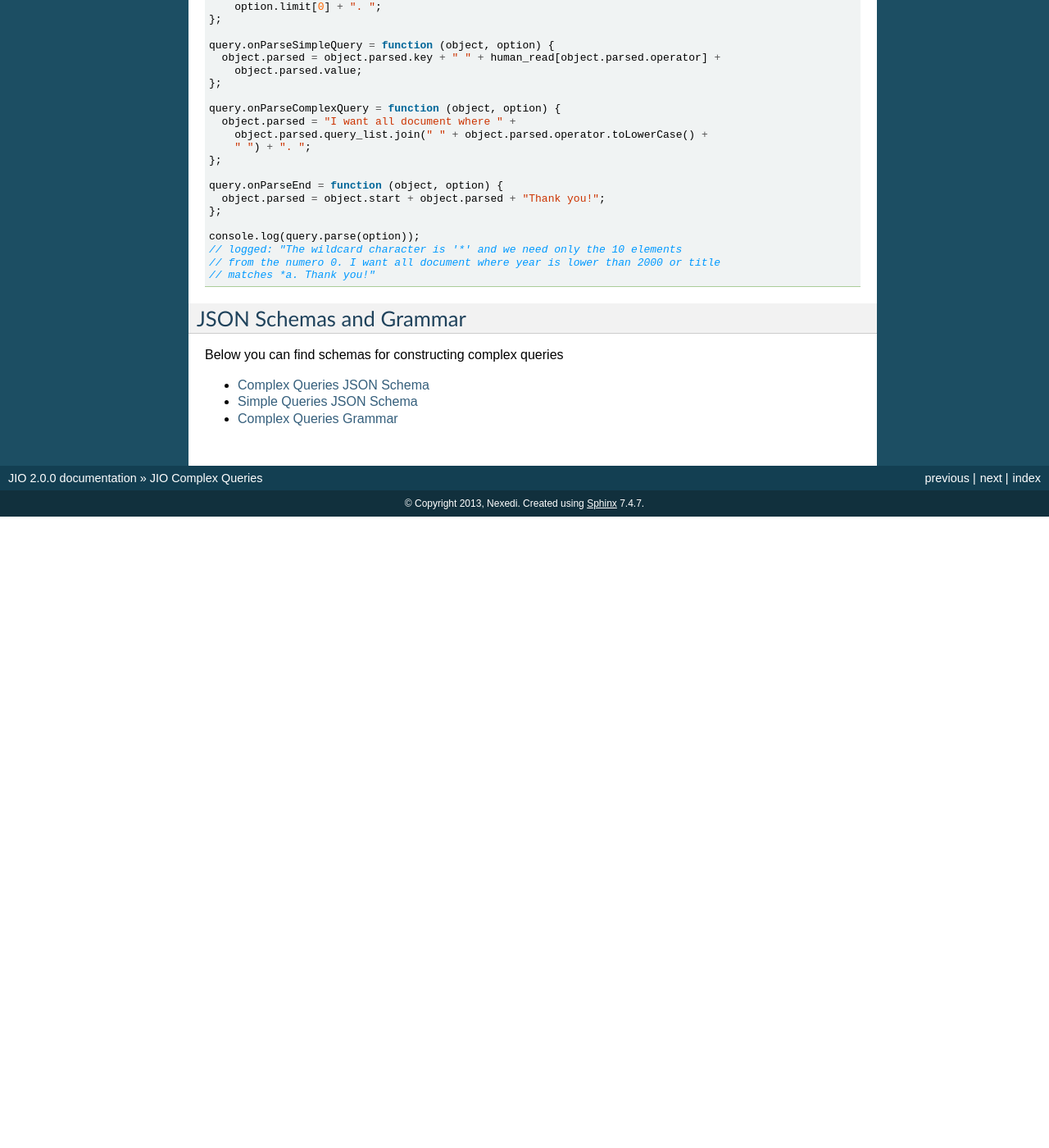
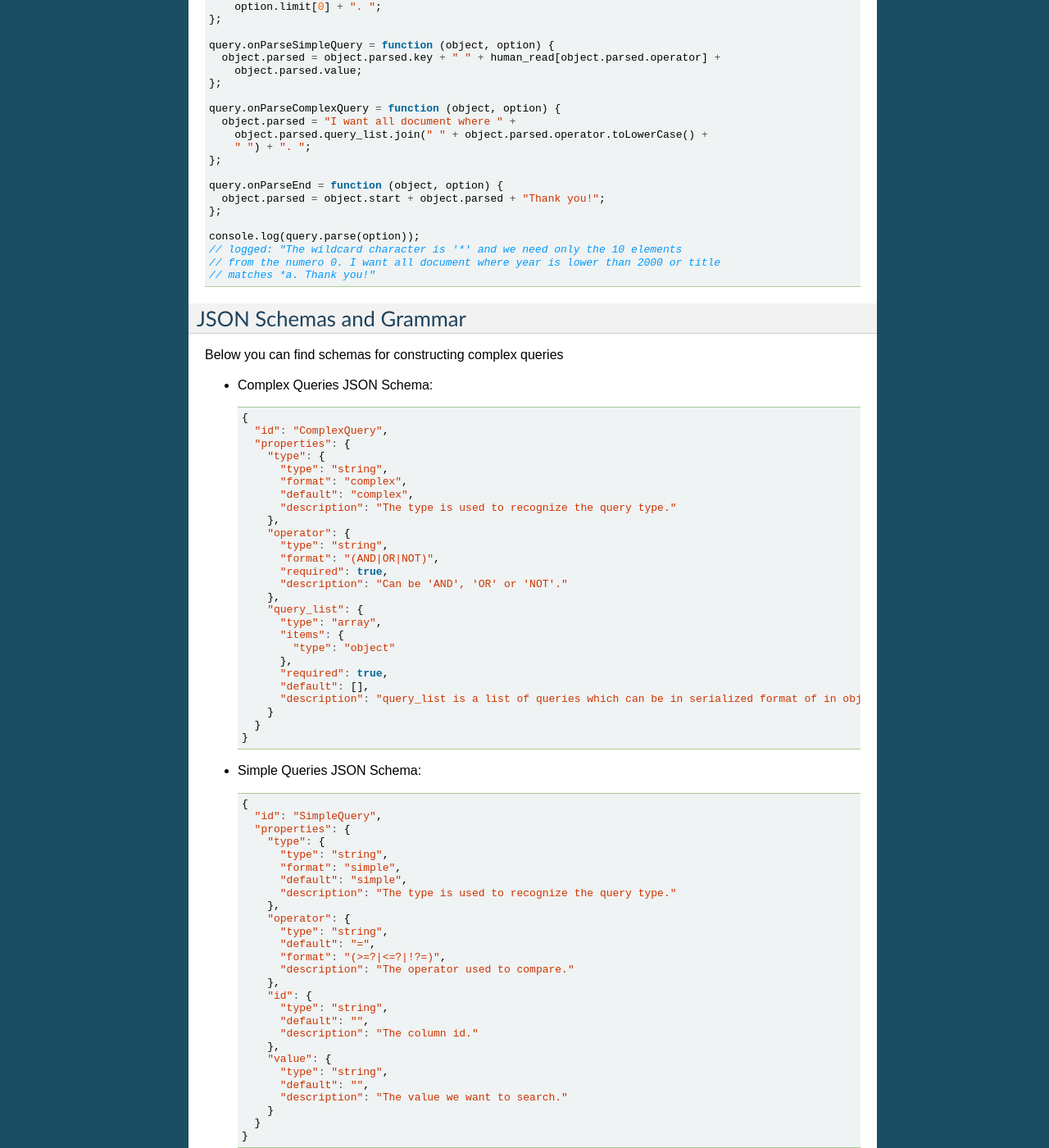
Before and after one commit to Nexedi/jio, a Sphinx documentation site: the page built from docs/sphinx/source/complex_queries.rst, in a window 1280 px wide and 1400 px high, scrolled down 3051 px. Shown: the whole window at 82% size. Built offline with Sphinx 7.4.7, drawn with Linux system fonts in a browser that asks for light colours; before the commit the page ends 3681 px from its top, so only the background shows below that; some of the changed text lies outside the part shown.

Commit message:
docs: added complex_queries, developers, gid_storage, naming_conventions

```diff
--- a/docs/sphinx/source/complex_queries.rst
+++ b/docs/sphinx/source/complex_queries.rst
@@ -222,6 +222,109 @@ JSON Schemas and Grammar
 
 Below you can find schemas for constructing complex queries
 
-* `Complex Queries JSON Schema <http://www.j-io.org/jio-Complex.Queries.JSON.Schema>`_
-* `Simple Queries JSON Schema <http://www.j-io.org/jio-Simple.Queries.JSON.Schema>`_
-* `Complex Queries Grammar <http://www.j-io.org/jio-Complex.Queries.Grammar>`_
+* Complex Queries JSON Schema:
+
+  .. code-block:: javascript
+
+    {
+      "id": "ComplexQuery",
+      "properties": {
+        "type": {
+          "type": "string",
+          "format": "complex",
+          "default": "complex",
+          "description": "The type is used to recognize the query type."
+        },
+        "operator": {
+          "type": "string",
+          "format": "(AND|OR|NOT)",
+          "required": true,
+          "description": "Can be 'AND', 'OR' or 'NOT'."
+        },
+        "query_list": {
+          "type": "array",
+          "items": {
+            "type": "object"
+          },
+          "required": true,
+          "default": [],
+          "description": "query_list is a list of queries which can be in serialized format of in object format."
+        }
+      }
+    }
+
+
+* Simple Queries JSON Schema:
+
+  .. code-block:: javascript
+
+    {
+      "id": "SimpleQuery",
+      "properties": {
+        "type": {
+          "type": "string",
+          "format": "simple",
+          "default": "simple",
+          "description": "The type is used to recognize the query type."
+        },
+        "operator": {
+          "type": "string",
+          "default": "=",
+          "format": "(>=?|<=?|!?=)",
+          "description": "The operator used to compare."
+        },
+        "id": {
+          "type": "string",
+          "default": "",
+          "description": "The column id."
+        },
+        "value": {
+          "type": "string",
+          "default": "",
+          "description": "The value we want to search."
+        }
+      }
+    }
+
+
+
+* Complex Queries Grammar::
+
+    search_text
+        : and_expression
+        | and_expression search_text
+        | and_expression OR search_text
+
+    and_expression
+        : boolean_expression
+        | boolean_expression AND and_expression
+
+    boolean_expression
+        : NOT expression
+        | expression
+
+    expression
+        : ( search_text )
+        | COLUMN expression
+        | value
+
+    value
+        : OPERATOR string
+        | string
+
+    string
+        : WORD
+        | STRING
+
+    terminal:
+        OR               -> /OR[ ]/
+        AND              -> /AND[ ]/
+        NOT              -> /NOT[ ]/
+        COLUMN           -> /[^><= :\(\)"][^ :\(\)"]*:/
+        STRING           -> /"(\\.|[^\\"])*"/
+        WORD             -> /[^><= :\(\)"][^ :\(\)"]*/
+        OPERATOR         -> /(>=?|<=?|!?=)/
+        LEFT_PARENTHESE  -> /\(/
+        RIGHT_PARENTHESE -> /\)/
+
+    ignore: " "
--- a/docs/sphinx/source/developers.rst
+++ b/docs/sphinx/source/developers.rst
@@ -21,7 +21,7 @@ plus the storages and dependencies you need and you will be good to go.
 Naming Conventions
 ------------------
 
-All the code follows this `Javascript Naming Conventions <http://www.j-io.org/Javascript-Naming_Conventions>`_.
+All the code follows this :ref:`Javascript Naming Conventions <naming-conventions>`.
 
 How to design your own jIO Storage Library
 ------------------------------------------
--- a/docs/sphinx/source/gid_storage.rst
+++ b/docs/sphinx/source/gid_storage.rst
@@ -97,7 +97,7 @@ metadata can contain several values. Example:
     // or
     "key": ["value1", "value2"],
     // or
-    "key": {"attribute name": "attribute value", "content": "value'},
+    "key": {"attribute name": "attribute value", "content": "value"},
     // or
     "key": [
       {"scheme": "DCTERMS.URI", "content": "http://foo.com/bar"},
--- a/docs/sphinx/source/index.rst
+++ b/docs/sphinx/source/index.rst
@@ -19,6 +19,7 @@ Contents:
     complex_queries
     metadata
     developers
+    naming_conventions
     authors
     license
 
```
Also changed, not shown: docs/sphinx/source/naming_conventions.rst (added, +502 -0 lines).
